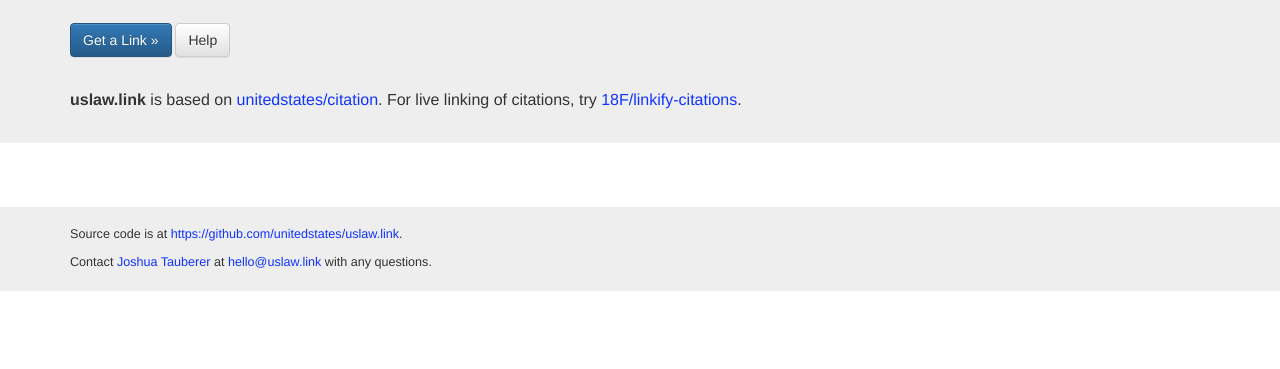
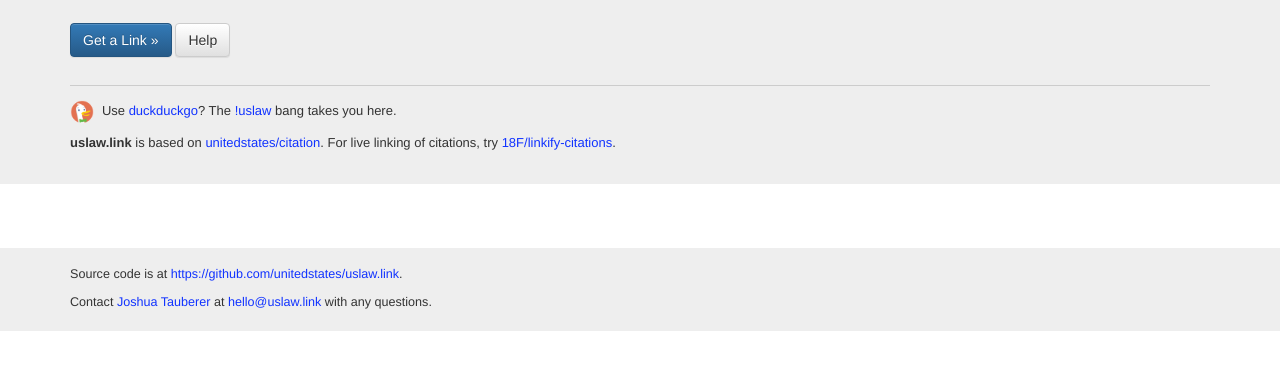
Before and after one commit to unitedstates/uslaw.link, a website: page public/index.html in a window 1280 px wide. Shown: the part 129-498 px from the top of the page. Drawn offline with nearby package versions, Linux system fonts and the light colour scheme.

Commit message:
plug the new DDG bang

```diff
--- a/public/index.html
+++ b/public/index.html
@@ -203,7 +203,13 @@
             </div>
         </div>
 
-        <p style="margin-top: 2em; font-size: 16px;"><b>uslaw.link</b> is based on <a href="https://github.com/unitedstates/citation">unitedstates/citation</a>. For live linking of citations, try <a href="https://github.com/18F/linkify-citations">18F/linkify-citations</a>.</p>
+        <hr style="margin: 2em 0 1em 0; border-color: #CCC;">
+
+        <div style="font-size: 13px;">
+            <p><img src="ddg.png" width="24" height="24" style="margin-right: .33em"/> Use <a href="https://duckduckgo.com/">duckduckgo</a>? The <a href="https://duckduckgo.com/bang?q=uslaw">!uslaw</a> bang takes you here.</p>
+
+            <p><b>uslaw.link</b> is based on <a href="https://github.com/unitedstates/citation">unitedstates/citation</a>. For live linking of citations, try <a href="https://github.com/18F/linkify-citations">18F/linkify-citations</a>.</p>
+        </div>
       </div>
     </div>
 
```
Also changed, not shown: public/ddg.png (added). Lines whose indentation alone changed are shown as unchanged.
